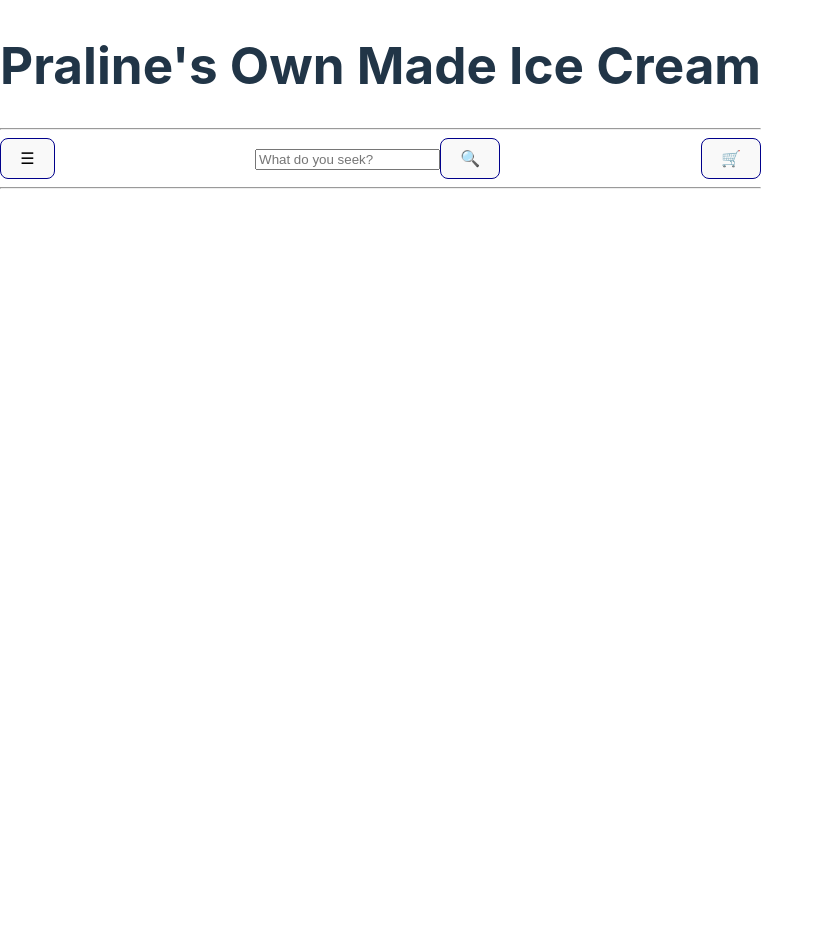
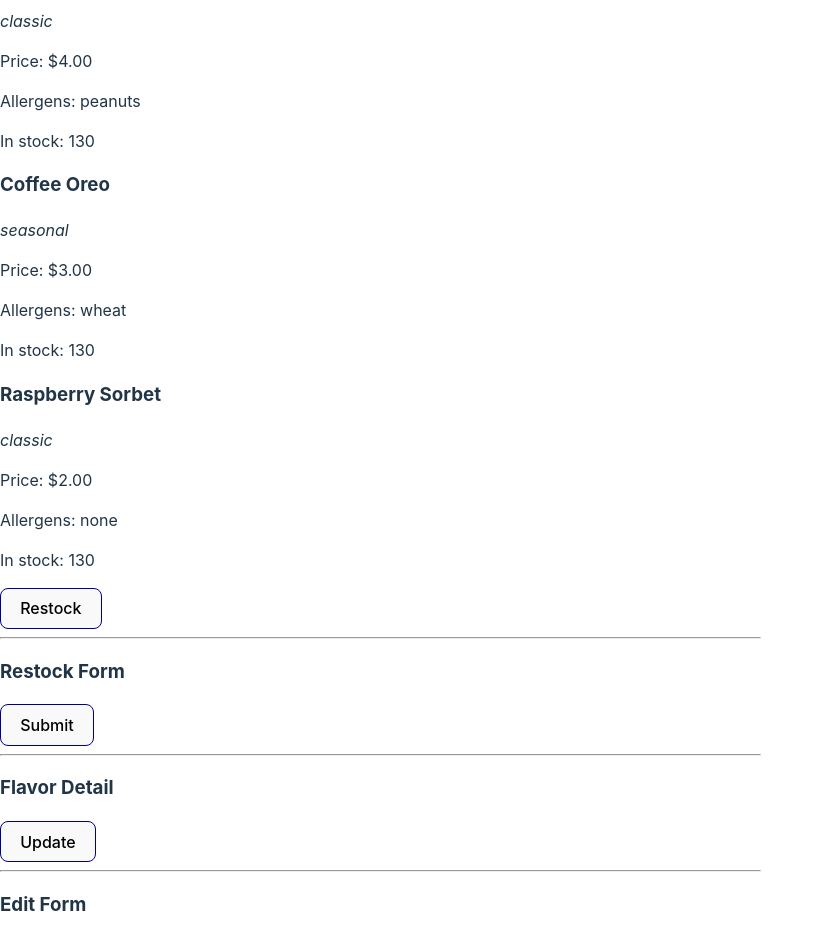
Before and after one commit to kimmykokonut/inventory-tracker-redux, a React (Vite) app: page / in a window 1280 px wide. Shown: the part 300-1238 px from the top of the page, without its empty margins (0-824 px from the left). Before the commit the page ends 800 px from the top, so only its background shows below. Built offline with nearby package versions, Linux system fonts and the light colour scheme.

Commit message:
add proptypes to flavor and loop item array in menu comp

```diff
--- a/src/components/App.jsx
+++ b/src/components/App.jsx
@@ -1,10 +1,12 @@
 import Header from "./Header";
+import IceCreamControl from "./IceCreamControl";
 
 function App() {
-  return(
+  return (
     <>
-    <Header />
-    <hr/>
+      <Header />
+      <hr />
+      <IceCreamControl />
     </>
   )
 }
--- /dev/null
+++ b/src/components/Flavor.jsx
@@ -0,0 +1,23 @@
+import PropTypes from 'prop-types';
+
+const Flavor = (props) => {
+
+  return(
+    <>
+    <h3>{props.name}</h3>
+      <p><em>{props.available}</em></p>
+    <p>Price: {props.price}</p>
+    <p>Allergens: {props.allergens}</p>
+    <p>In stock: {props.qtyInStock}</p>
+    </>
+  );
+}
+
+Flavor.propTypes = {
+  name: PropTypes.string,
+  available: PropTypes.string,
+  price: PropTypes.string,
+  allergens: PropTypes.string,
+  qtyInStock: PropTypes.string
+};
+export default Flavor;
--- /dev/null
+++ b/src/components/IceCreamControl.jsx
@@ -0,0 +1,19 @@
+import Menu from "./Menu";
+
+function IceCreamControl() {
+  return (
+    <>
+      <Menu />
+      <button>Restock</button>
+      <hr />
+      <h3>Restock Form</h3>
+      <button>Submit</button>
+      <hr />
+      <h3>Flavor Detail</h3>
+      <button>Update</button>
+      <hr />
+      <h3>Edit Form</h3>
+    </>
+  )
+}
+export default IceCreamControl;
--- /dev/null
+++ b/src/components/Menu.jsx
@@ -0,0 +1,42 @@
+import Flavor from "./Flavor";
+
+const Menu = () => {
+  const flavorArray = [
+    {
+      name: 'Reese\'s Nightmare',
+      available: 'classic',
+      price: '$4.00',
+      allergens: 'peanuts',
+      qtyInStock: '130'
+    },
+    {
+      name: 'Coffee Oreo',
+      available: 'seasonal',
+      price: '$3.00',
+      allergens: 'wheat',
+      qtyInStock: '130'
+    },
+    {
+      name: 'Raspberry Sorbet',
+      available: 'classic',
+      price: '$2.00',
+      allergens: 'none',
+      qtyInStock: '130'
+    },
+  ];
+  return(
+    <>
+      <h2>Menu</h2>
+      {flavorArray.map((flavor, index) =>
+        <Flavor
+        name={flavor.name}
+        available={flavor.available}
+        price={flavor.price}
+        allergens={flavor.allergens}
+        qtyInStock={flavor.qtyInStock}
+        key={index} />
+      )}
+    </>
+  );
+}
+export default Menu;
```
